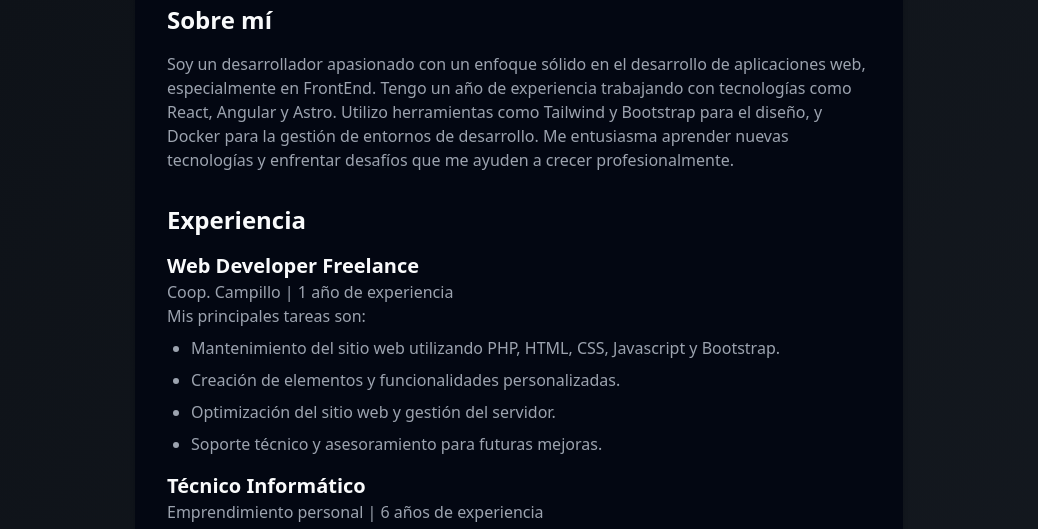
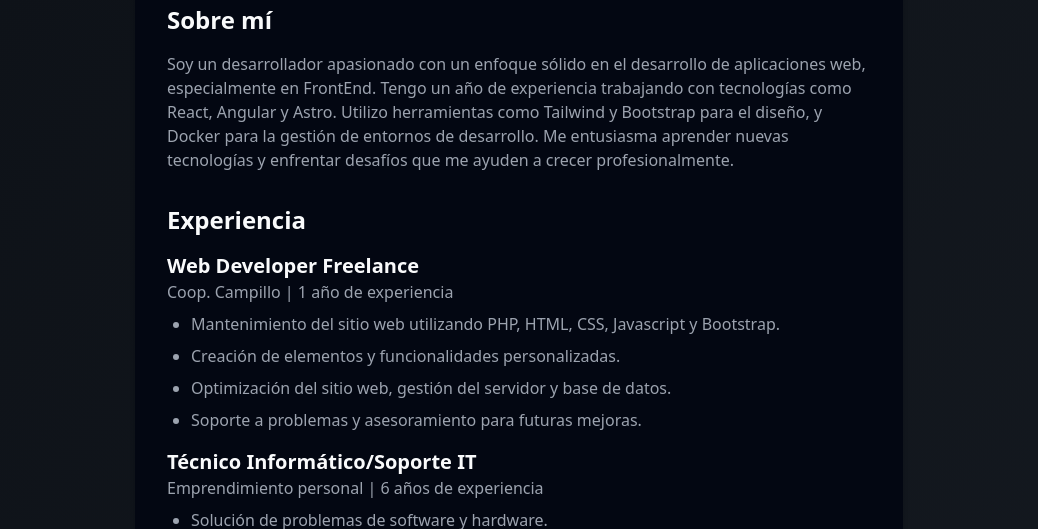
Before and after one commit to MaxiValfre/portfolio-dev, an Astro site: page /Cv in a window 1280 px wide. Shown: the part 216-745 px from the top of the page, without its empty margins (121-1159 px from the left). Built offline with nearby package versions, Linux system fonts and the light colour scheme; Astro itself is replaced by a stand-in of ours.

Commit message:
Changes and update CV

```diff
--- a/src/pages/Cv.astro
+++ b/src/pages/Cv.astro
@@ -151,19 +151,18 @@
             <div>
               <h3 class="text-xl font-semibold">Web Developer Freelance</h3>
               <p class="text-gray-400">Coop. Campillo | 1 año de experiencia</p>
-              <p class="text-gray-400">Mis principales tareas son:</p>
               <ul class="list-disc pl-6 mt-2 space-y-2 text-gray-400">
                 <li>
                   Mantenimiento del sitio web utilizando PHP, HTML, CSS,
                   Javascript y Bootstrap.
                 </li>
                 <li>Creación de elementos y funcionalidades personalizadas.</li>
-                <li>Optimización del sitio web y gestión del servidor.</li>
-                <li>Soporte técnico y asesoramiento para futuras mejoras.</li>
+                <li>Optimización del sitio web, gestión del servidor y base de datos.</li>
+                <li>Soporte a problemas y asesoramiento para futuras mejoras.</li>
               </ul>
             </div>
             <div>
-              <h3 class="text-xl font-semibold">Técnico Informático</h3>
+              <h3 class="text-xl font-semibold">Técnico Informático/Soporte IT</h3>
               <p class="text-gray-400">
                 Emprendimiento personal | 6 años de experiencia
               </p>
```
Also changed, not shown: 1 other file.
